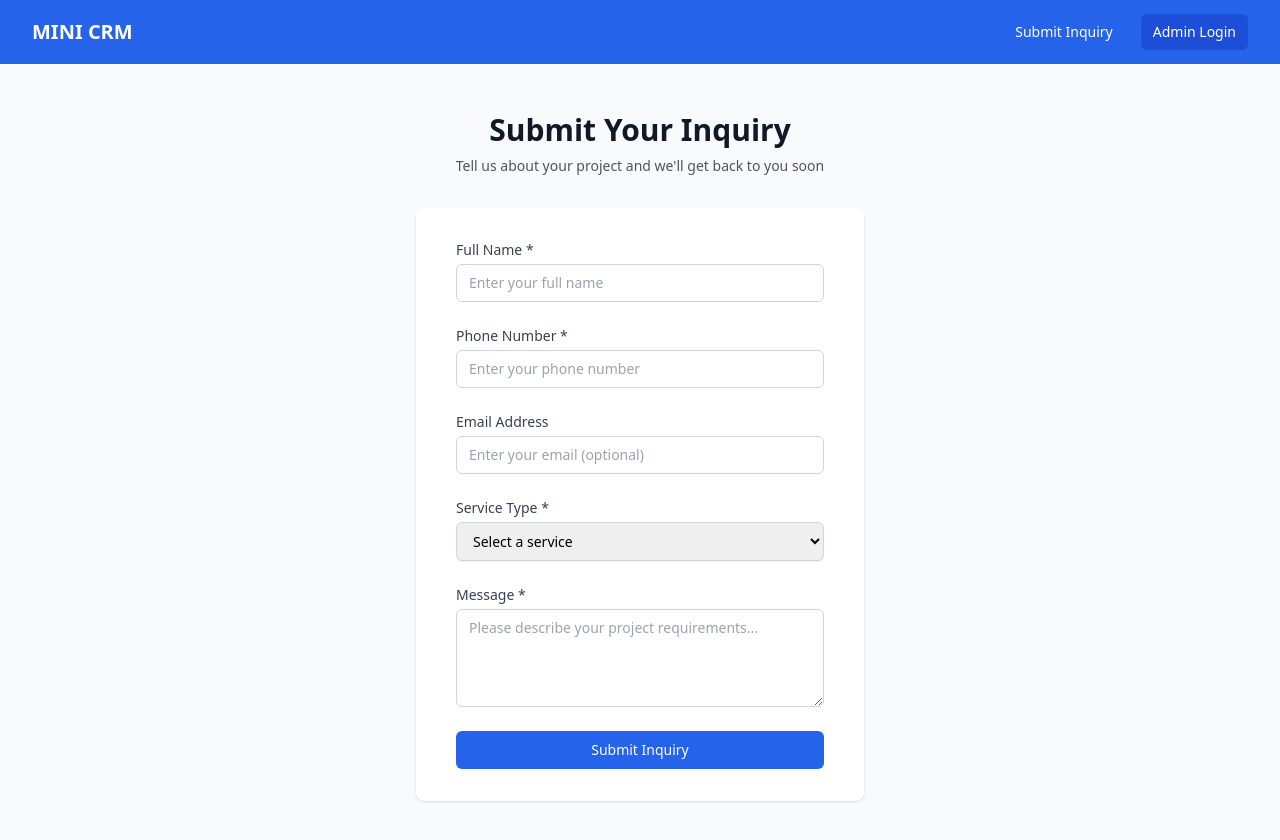
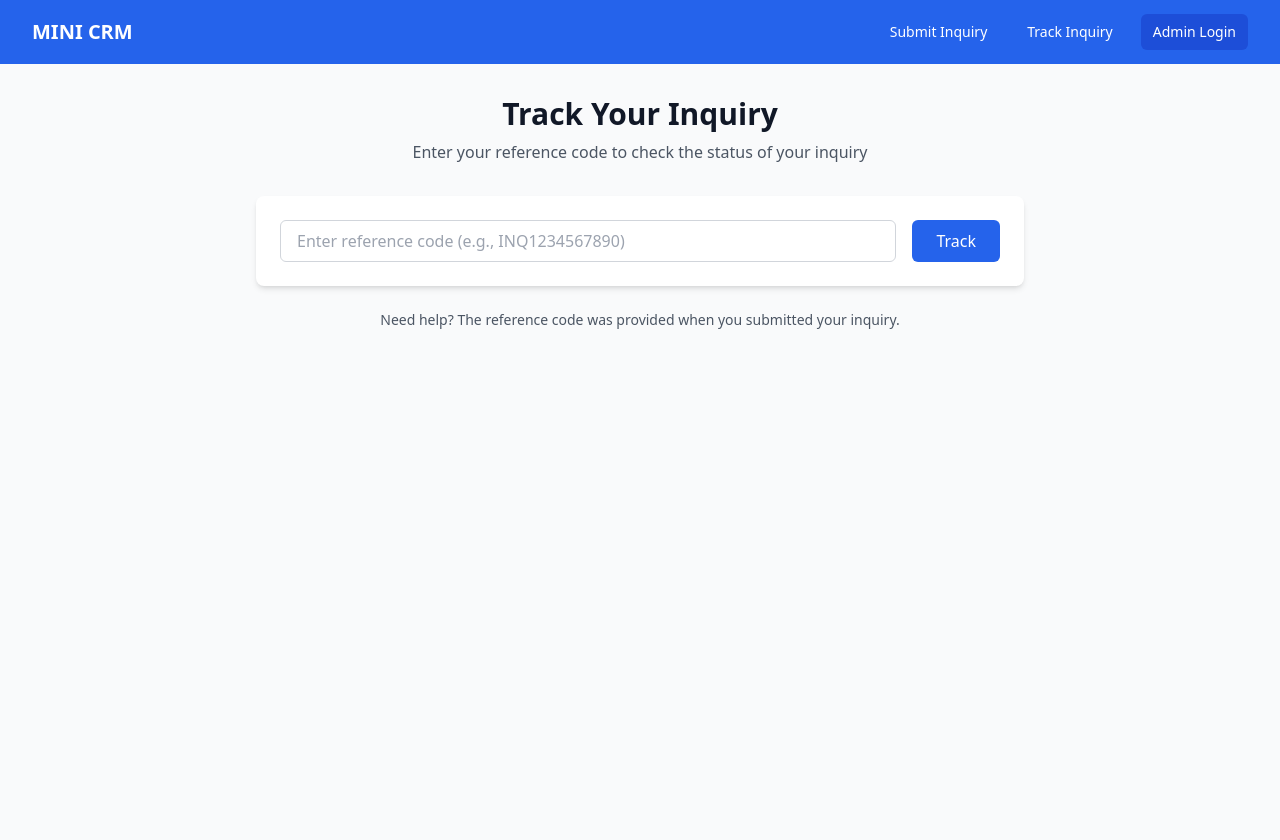
Before and after one commit to RANAWEERA-N-P-L-M/MINI-CRM, a React (Vite) app in the folder frontend/: page /track in a window 1280 px wide. Before the commit this address led to /. Shown: the top 840 px of the page. Built offline with nearby package versions, Linux system fonts and the light colour scheme; the HTML template or start-up script is replaced by a standard one.

Commit message:
done some chnages

```diff
--- a/frontend/src/App.jsx
+++ b/frontend/src/App.jsx
@@ -10,6 +10,7 @@ import InquiryForm from './pages/InquiryForm';
 import Login from './pages/Login';
 import Dashboard from './pages/Dashboard';
 import InquiryDetail from './pages/InquiryDetail';
+import TrackInquiry from './pages/TrackInquiry';
 
 
 import './index.css';
@@ -26,6 +27,7 @@ function App() {
           <Routes>
 
             <Route path="/" element={<InquiryForm />} />
+            <Route path="/track" element={<TrackInquiry />} />
             <Route path="/login" element={<Login />} />
 
 
--- a/frontend/src/components/Navbar.jsx
+++ b/frontend/src/components/Navbar.jsx
@@ -27,12 +27,20 @@ const Navbar = () => {
           <div className="hidden md:block">
             <div className="ml-10 flex items-baseline space-x-4">
               {!isAuthenticated && (
+                <>
                   <Link
                     to="/"
                     className="text-white hover:bg-blue-500 px-3 py-2 rounded-md text-sm font-medium transition-colors"
                   >
                     Submit Inquiry
                   </Link>
+                  <Link
+                    to="/track"
+                    className="text-white hover:bg-blue-500 px-3 py-2 rounded-md text-sm font-medium transition-colors"
+                  >
+                    Track Inquiry
+                  </Link>
+                </>
               )}
 
               {isAuthenticated ? (
@@ -68,12 +76,20 @@ const Navbar = () => {
           <div className="md:hidden">
             <div className="space-y-1">
               {!isAuthenticated && (
+                <>
                   <Link
                     to="/"
                     className="text-white block hover:bg-blue-500 px-3 py-2 rounded-md text-sm font-medium"
                   >
                     Submit Inquiry
                   </Link>
+                  <Link
+                    to="/track"
+                    className="text-white block hover:bg-blue-500 px-3 py-2 rounded-md text-sm font-medium"
+                  >
+                    Track Inquiry
+                  </Link>
+                </>
               )}
               {isAuthenticated ? (
                 <>
--- a/frontend/src/services/api.js
+++ b/frontend/src/services/api.js
@@ -103,6 +103,12 @@ export const inquiryAPI = {
     const response = await api.get('/inquiries/admin', { params: searchParams });
     return response.data;
   },
+
+  // Track inquiry by reference code (public)
+  trackInquiry: async (referenceCode) => {
+    const response = await api.get(`/inquiries/track/${referenceCode}`);
+    return response.data;
+  },
 };
 
 // Utility function to handle API errors
```
Lines whose indentation alone changed are shown as unchanged.
